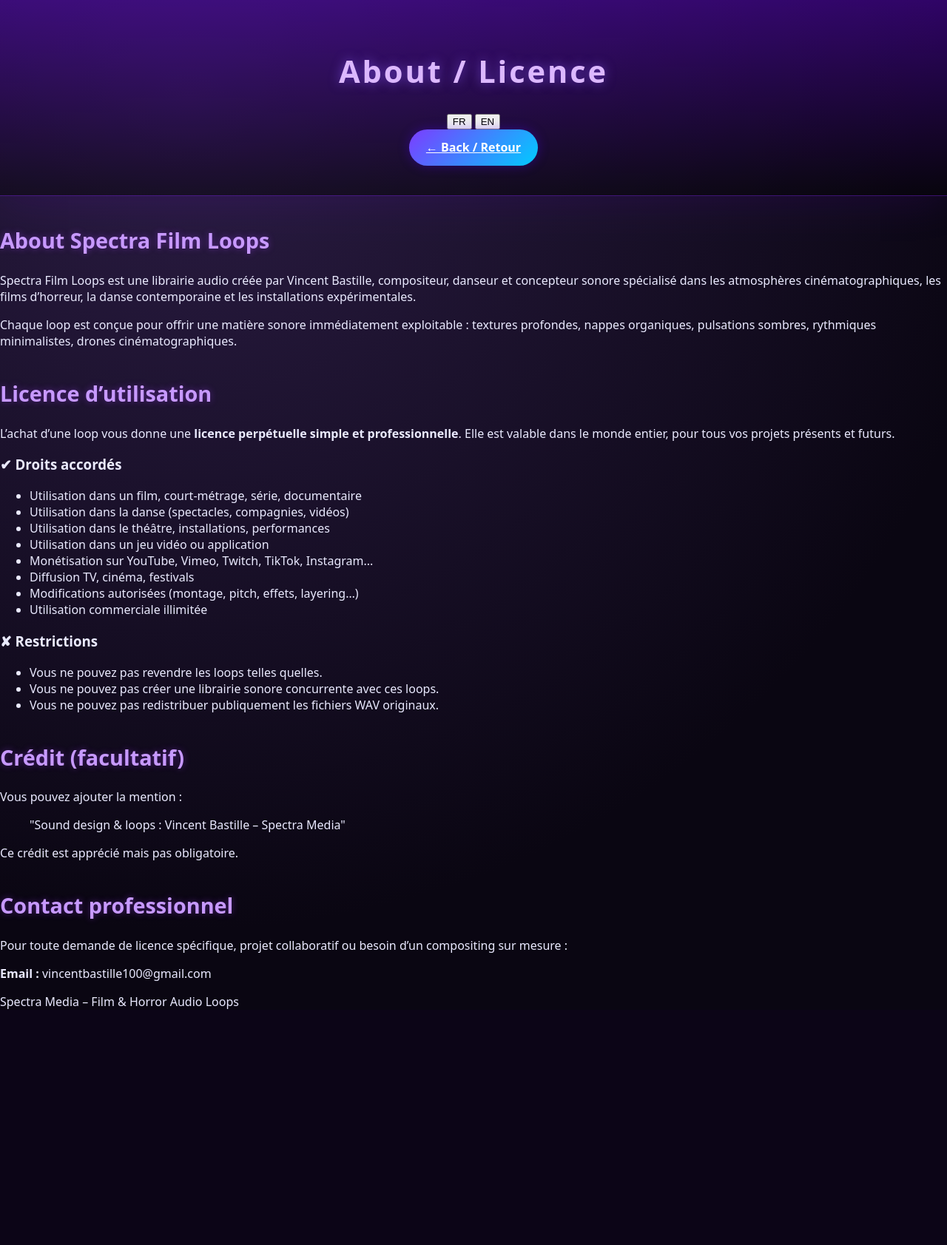
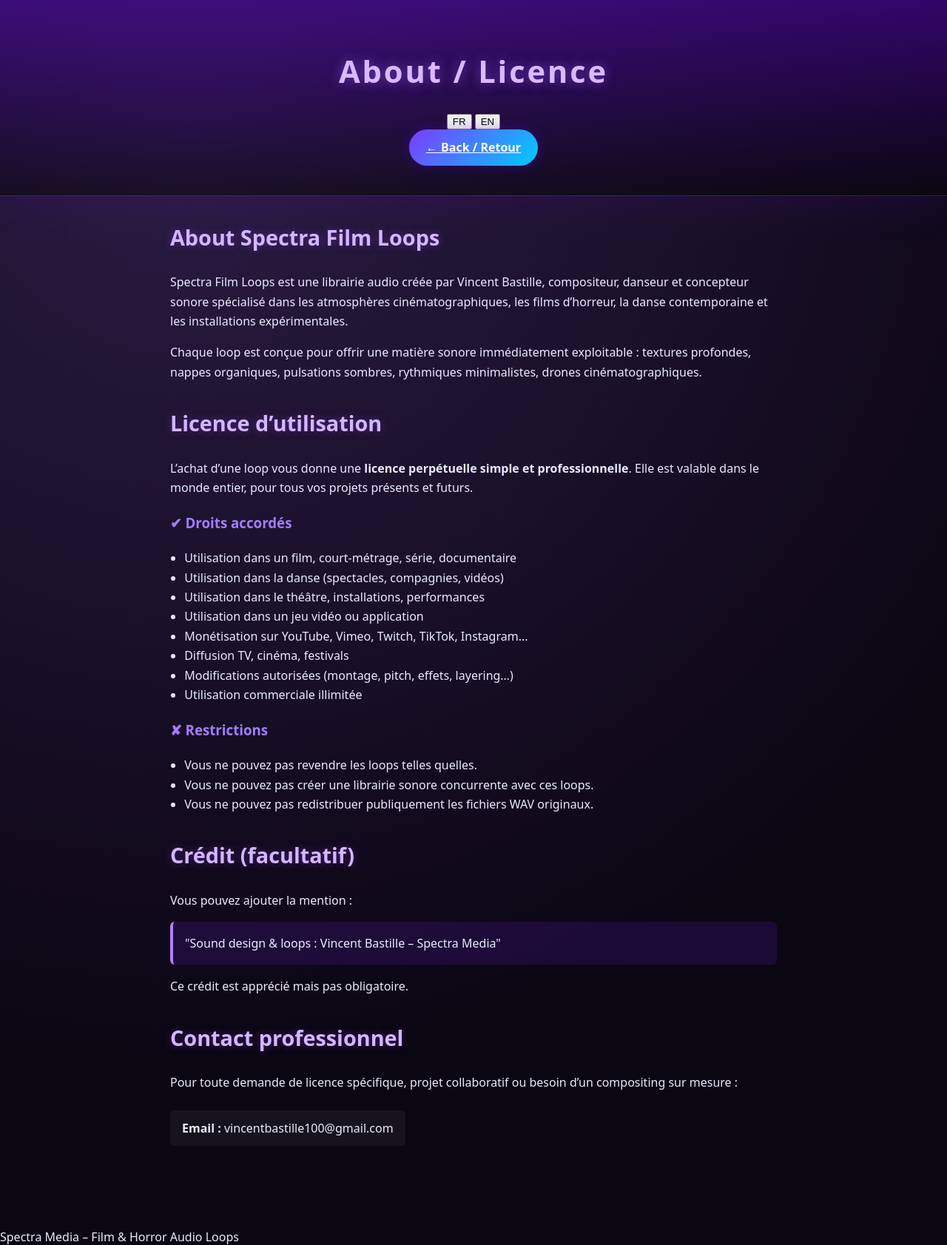
Before and after one commit to vincentbastille10/cinema_loops_shopping, a Flask app: page /about in a window 1280 px wide. Shown: the whole page at 74% size. Before the commit the page ends 1364 px from the top, so only its background shows below. Run offline with Flask 3, Linux system fonts and the light colour scheme.

Commit message:
Update styles.css

```diff
--- a/static/styles.css
+++ b/static/styles.css
@@ -78,3 +78,52 @@
 audio::-webkit-media-controls-play-button {
   filter: drop-shadow(0 0 5px #9f6cff);
 }
+.about-container {
+  max-width: 820px;
+  margin: 2rem auto;
+  padding: 0 1.5rem 4rem;
+  color: #eaeaff;
+  line-height: 1.65;
+}
+
+.about-container h2 {
+  margin-top: 2rem;
+  color: #d3b7ff;
+  text-shadow: 0 0 12px rgba(160, 60, 255, 0.4);
+}
+
+.about-container h3 {
+  margin-top: 1.2rem;
+  color: #a47cff;
+}
+
+.about-container ul {
+  padding-left: 1.2rem;
+  margin: 0.5rem 0 1rem;
+}
+
+.about-quote {
+  padding: 1rem;
+  background: rgba(80, 20, 160, 0.25);
+  border-left: 4px solid #b37dff;
+  border-radius: 6px;
+  font-size: 1rem;
+  margin: 1rem 0;
+}
+
+.about-contact {
+  background: rgba(255,255,255,0.05);
+  padding: 0.7rem 1rem;
+  border-radius: 6px;
+  display: inline-block;
+  margin-top: 0.5rem;
+}
+
+.footer-link {
+  color: #c9a4ff;
+  margin-right: 0.4rem;
+  text-decoration: none;
+}
+.footer-link:hover {
+  text-shadow: 0 0 8px rgba(180, 90, 255, 0.7);
+}
```
